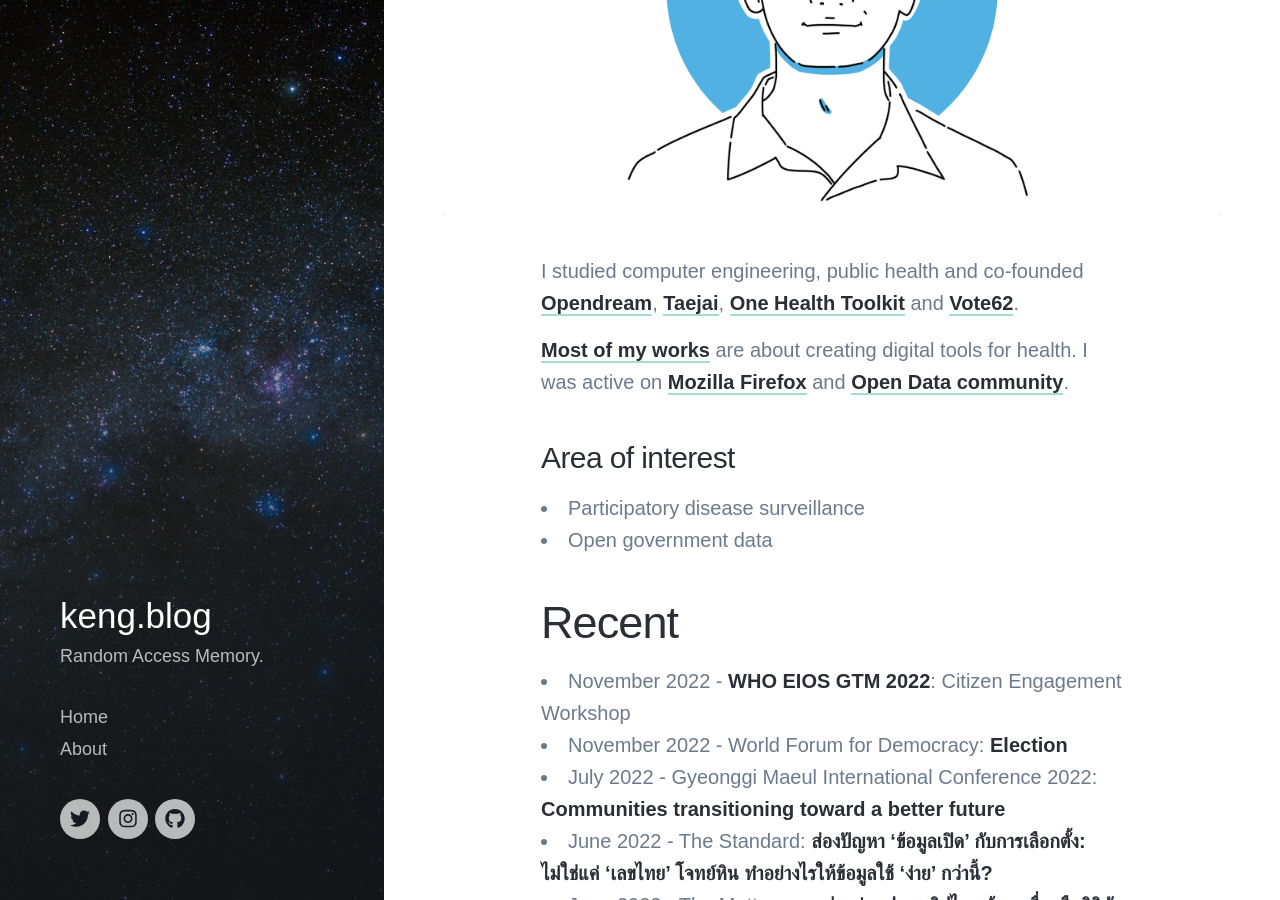
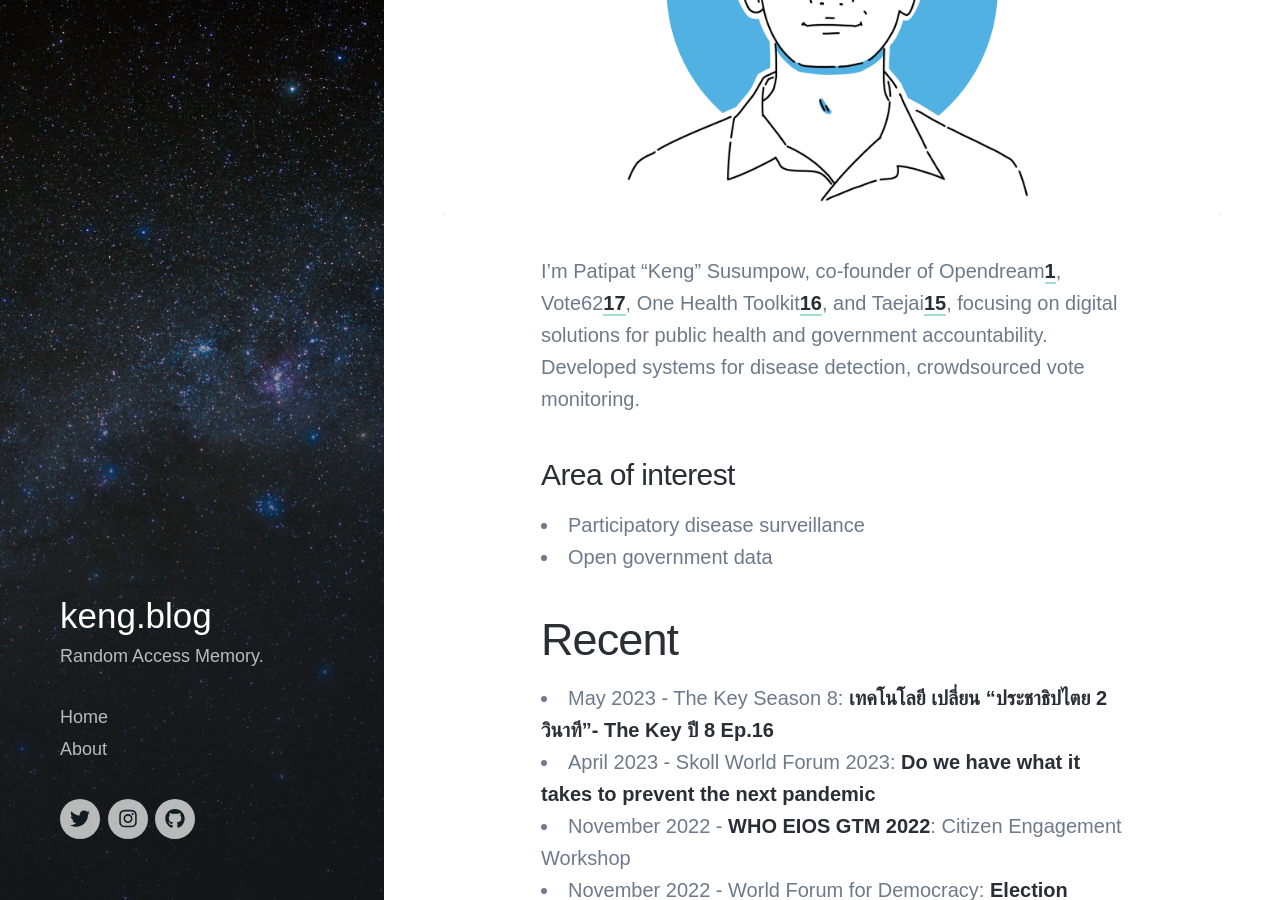
Before and after one commit to kengggg/kengggg.github.io, a Jekyll site: the page built from _pages/about.md, in a window 1280 px wide and 900 px high, scrolled down 374 px. Built offline with Jekyll 4.4.1, drawn with Linux system fonts in a browser that asks for light colours; nearby versions of some CDN libraries; some web fonts are replaced.

Commit message:
update about.md

```diff
--- a/_pages/about.md
+++ b/_pages/about.md
@@ -7,9 +7,7 @@
 
 ![](/images/generic/about-image.webp)
 
-I studied computer engineering, public health and co-founded [Opendream][1], [Taejai][15], [One Health Toolkit][16] and [Vote62][17].
-
-[Most of my works][2] are about creating digital tools for health. I was active on [Mozilla Firefox][3] and [Open Data community][4].
+I'm Patipat "Keng" Susumpow, co-founder of Opendream[1], Vote62[17], One Health Toolkit[16], and Taejai[15], focusing on digital solutions for public health and government accountability. Developed systems for disease detection, crowdsourced vote monitoring.
 
 ### Area of interest
 
@@ -17,12 +15,14 @@
 - Open government data
 
 ## Recent
+- May 2023 - The Key Season 8: [เทคโนโลยี เปลี่ยน "ประชาธิปไตย 2 วินาที"- The Key ปี 8 Ep.16][32]
+- April 2023 - Skoll World Forum 2023: [Do we have what it takes to prevent the next pandemic][31]
 - November 2022 - [WHO EIOS GTM 2022][30]: Citizen Engagement Workshop
 - November 2022 - World Forum for Democracy: [Election][29]
 - July 2022 - Gyeonggi Maeul International Conference 2022: [Communities transitioning toward a better future][28]
-- June 2022 - The Standard: [ส่องปัญหา ‘ข้อมูลเปิด’ กับการเลือกตั้ง: ไม่ใช่แค่ ‘เลขไทย’ โจทย์หิน ทำอย่างไรให้ข้อมูลใช้ ‘ง่าย’ กว่านี้?][27]
+- June 2022 - The Standard: [ส่องปัญหา 'ข้อมูลเปิด' กับการเลือกตั้ง: ไม่ใช่แค่ 'เลขไทย' โจทย์หิน ทำอย่างไรให้ข้อมูลใช้ 'ง่าย' กว่านี้?][27]
 - June 2022 - The Matter: [ขยายส่วนร่วมประชาธิปไตย ด้วยเครื่องมือดิจิทัล ไปกับ Opendream][26]
-- May 2022 - Matichon Online: [เปิดใจเจ้าของแคมเปญ ‘เลิกใช้เลขไทยในเอกสารราชการ’ เหตุเกิดจากเลือกผู้ว่าฯ กทม.][25]
+- May 2022 - Matichon Online: [เปิดใจเจ้าของแคมเปญ 'เลิกใช้เลขไทยในเอกสารราชการ' เหตุเกิดจากเลือกผู้ว่าฯ กทม.][25]
 - May 2022 - Thairath Online: [คุยกับทีมนักพัฒนา Politimate เกมตามหาผู้ว่าฯ กทม. ในดวงใจ ด้วยนโยบายที่ตรงกัน][24]
 - November 2021 - The Cloud : [Opendream ธุรกิจพัฒนาเทคโนโลยีแก้ปัญหาสังคม ทั้งข้อมูลโรคระบาด เซฟเซ็กส์ และเฟคนิวส์][23]
 - September 2021 - MIT Solve Challenge : [Professor Dame Sally Davies and Patipat Keng Susumpow at Solve Challenge Final 2021][22]
@@ -33,8 +33,8 @@
 - Sep 2020 - MIT Solve: [2020 Health Security & Pandemics Solver Class][14]
 - Jan 2019 – PBS News Hour: [In Thailand, tracking animal health to prevent outbreaks of human disease][8]
 - Jan 2019 – BBC World Service: [Checking in with the Problem Solvers][9]
-- July 2017 – BBC News: [Thailand’s Disease Detectives][10]
-- July 2017 – BBC World Service: [Thailand’s Disease Detective][11]
+- July 2017 – BBC News: [Thailand's Disease Detectives][10]
+- July 2017 – BBC World Service: [Thailand's Disease Detective][11]
 - December 2016 – International Journal of Infectious Diseases: [Digital functions in a participatory One Health surveillance initiative aiming for pandemic averting][12]
 - April 2014 – WWW2014: [Participatory disease detection through digital volunteerism: how the doctorme application aims to capture data for faster disease detection in thailand][13]
 
```
Also changed, not shown: other parts of _pages/about.md (+2 -0 lines).
